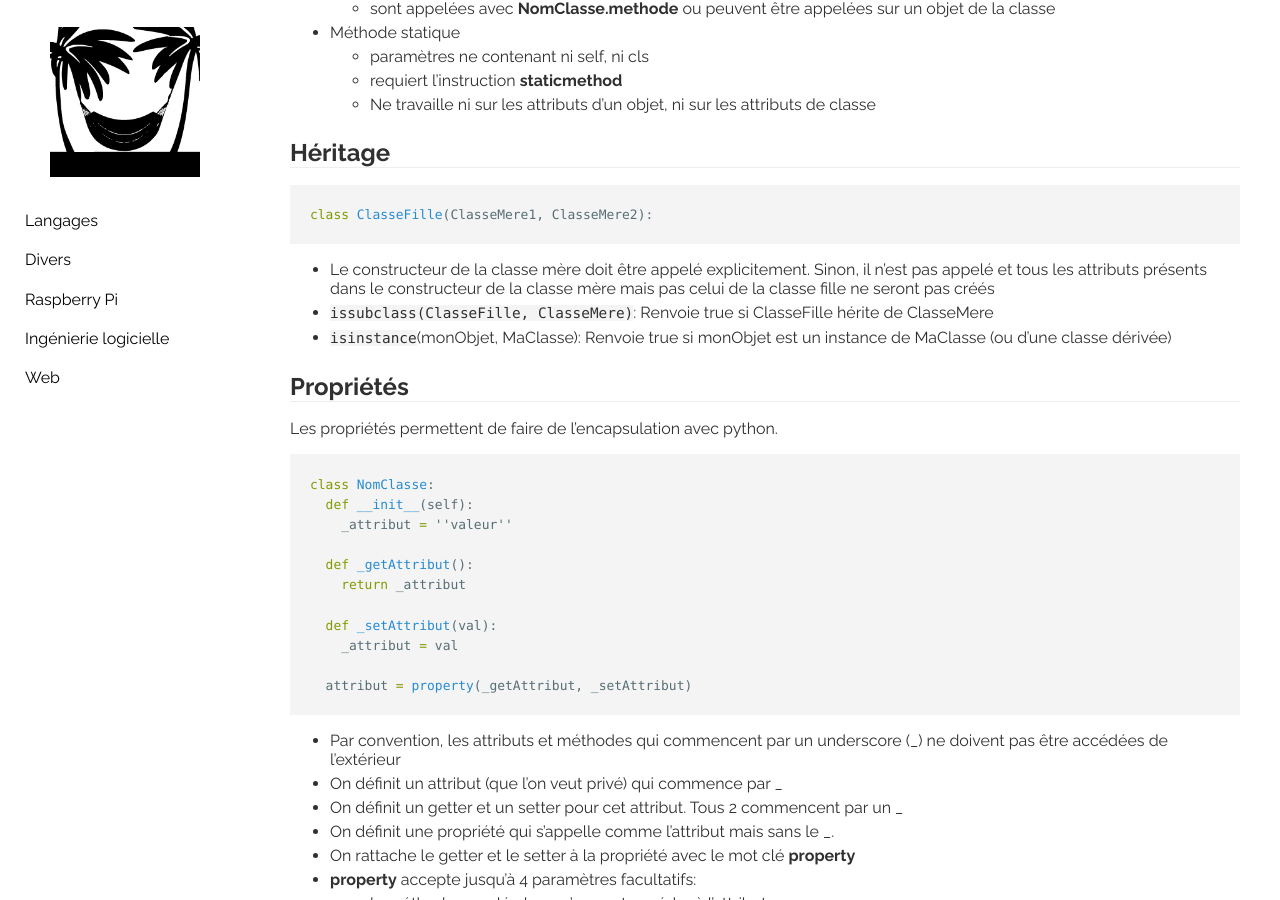
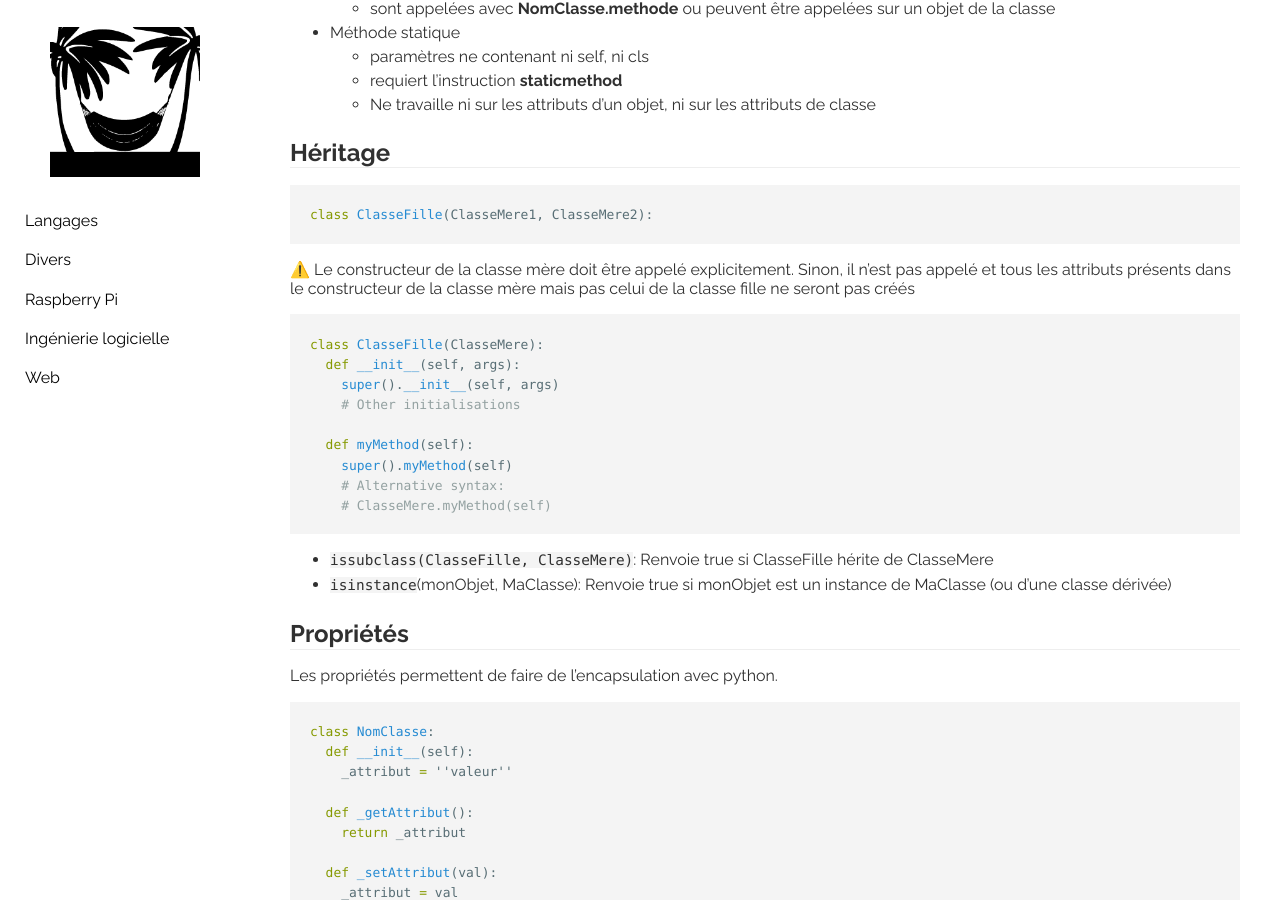
Before and after one commit to behej/lazyjekyll, a Jekyll site: the page built from _languages/python.md, in a window 1280 px wide and 900 px high, scrolled down 9371 px. Built offline with Jekyll 4.4.1, drawn with Linux system fonts in a browser that asks for light colours.

Commit message:
Python: add details about subclassing

````diff
--- a/_languages/python.md
+++ b/_languages/python.md
@@ -333,7 +333,20 @@ class NomClasse:     # Création d'une classe
 class ClasseFille(ClasseMere1, ClasseMere2):
 ```
 
-* Le constructeur de la classe mère doit être appelé explicitement. Sinon, il n'est pas appelé et tous les attributs présents dans le constructeur de la classe mère mais pas celui de la classe fille ne seront pas créés
+⚠️ Le constructeur de la classe mère doit être appelé explicitement. Sinon, il n'est pas appelé et tous les attributs présents dans le constructeur de la classe mère mais pas celui de la classe fille ne seront pas créés
+
+```python
+class ClasseFille(ClasseMere):
+  def __init__(self, args):
+    super().__init__(self, args)
+    # Other initialisations
+
+  def myMethod(self):
+    super().myMethod(self)
+    # Alternative syntax:
+    # ClasseMere.myMethod(self)
+```
+
 * `issubclass(ClasseFille, ClasseMere)`: Renvoie true si ClasseFille hérite de ClasseMere
 * `isinstance`(monObjet, MaClasse): Renvoie true si monObjet est un instance de MaClasse (ou d'une classe dérivée)
 
````
